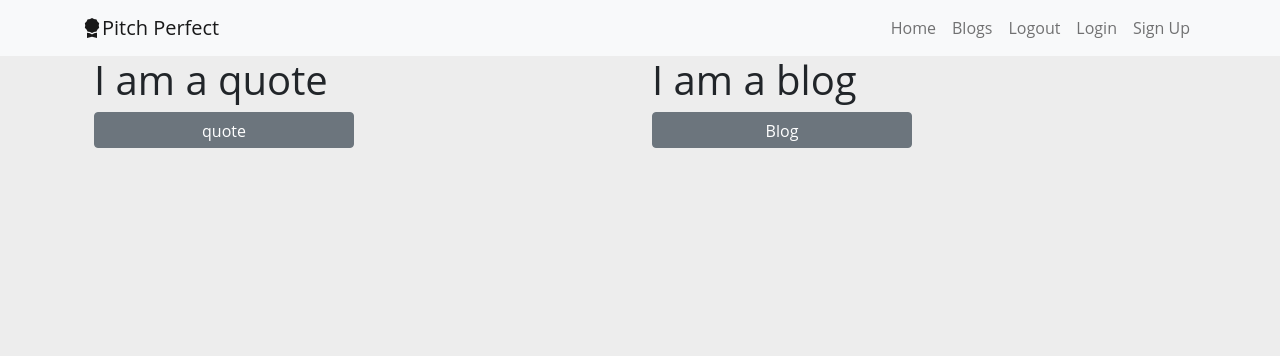
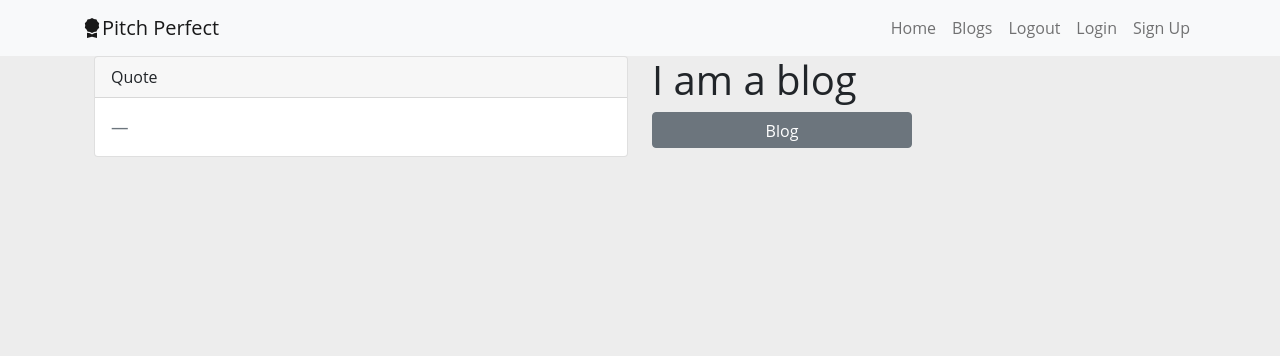
Before and after one commit to Kisavi/Blog-Site, a Flask app: page / in a window 1280 px wide. Shown: the top 356 px of the page. Run offline with Flask 2, Linux system fonts and the light colour scheme; a user stored in the database is signed in; data that the repository does not hold is empty.

Commit message:
display random quotes to users when they login in

```diff
--- a/app/main/views.py
+++ b/app/main/views.py
@@ -3,12 +3,14 @@ from flask import render_template, request, flash, redirect, url_for
 from flask_login import login_required, current_user
 from ..models import Blog, Comment
 from app import db
+from ..request import get_quote
 
 
 @main.route('/')
 @login_required
 def home():
-    return render_template('home.html', user=current_user)
+    quote = get_quote()
+    return render_template('home.html', user=current_user, quote=quote)
 
 
 @main.route('/quote')
--- a/app/models.py
+++ b/app/models.py
@@ -43,3 +43,10 @@ class Comment(db.Model):
     date = db.Column(db.DateTime(timezone=True), default=func.now())
     user_id = db.Column(db.Integer, db.ForeignKey('user.id'))
     blog_id = db.Column(db.Integer, db.ForeignKey('blog.id'))
+
+
+# define how i want to get my data from the api
+class Quote:
+    def __init__(self, author, quote):
+        self.author = author
+        self.quote = quote
--- a/app/request.py
+++ b/app/request.py
@@ -0,0 +1,14 @@
+import requests
+from .models import Quote
+
+URL = 'http://quotes.stormconsultancy.co.uk/random.json'
+
+
+def get_quote():
+    """
+    method that fetches data from api and create a Quote instance
+    :return: Quote instance
+    """
+    response = requests.get(URL).json()
+    random_quote = Quote(response.get('author'), response.get('quote'))
+    return random_quote
--- a/app/templates/home.html
+++ b/app/templates/home.html
@@ -5,8 +5,17 @@
         <div class="row">
 <!--            random quote-->
             <div class="col-md-6">
-                <h1>I am a quote</h1>
-                <a href="/quote"><button class="btn btn-secondary btn1">quote</button></a>
+                <div class="card">
+  <div class="card-header">
+    Quote
+  </div>
+  <div class="card-body">
+    <blockquote class="blockquote mb-0">
+      <p>{{quote.quote}}</p>
+      <footer class="blockquote-footer"><cite title="Source Title">{{quote.author}}</cite></footer>
+    </blockquote>
+  </div>
+</div>
             </div>
 <!--            post blog-->
             <div class="col-md-6">
```
Also changed, not shown: app/blog.db, 1 other file.
